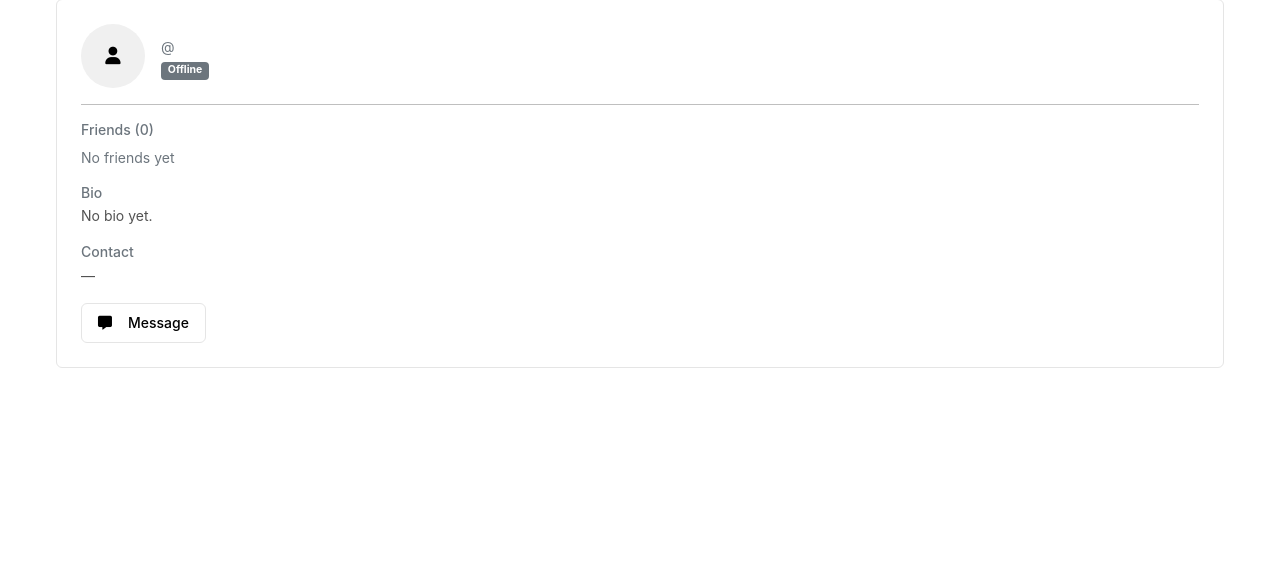
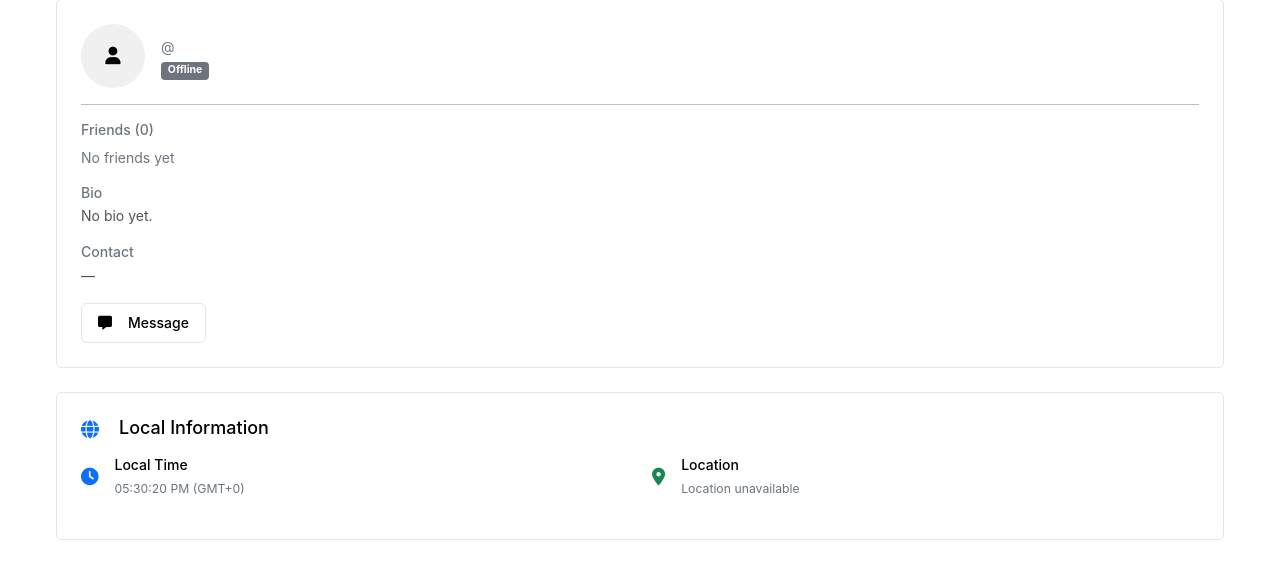
Before and after one commit to jhwhangug3/xch, a Flask app: template templates/user_profile.html in a window 1280 px wide. Shown: the part 78-657 px from the top of the page. Run offline with Flask 3, Linux system fonts and the light colour scheme; the template is opened without the code that fills it, so the values that code supplies are empty; some libraries are stand-ins or nearby versions.

Commit message:
Update user_profile.html

```diff
--- a/templates/user_profile.html
+++ b/templates/user_profile.html
@@ -66,7 +66,73 @@
                 </a>
             </div>
         </div>
+
+        <!-- Local Information Section -->
+        <div class="card p-4 mt-4">
+            <h4 class="section-title mb-3">
+                <i class="fas fa-globe text-primary me-2"></i>Local Information
+            </h4>
+            <div class="row">
+                <div class="col-md-6">
+                    <div class="d-flex align-items-center mb-3">
+                        <i class="fas fa-clock text-primary me-3 fa-lg"></i>
+                        <div>
+                            <h6 class="mb-1">Local Time</h6>
+                            <small class="text-muted" id="localTime">Loading...</small>
+                        </div>
+                    </div>
+                </div>
+                <div class="col-md-6">
+                    <div class="d-flex align-items-center mb-3">
+                        <i class="fas fa-map-marker-alt text-success me-3 fa-lg"></i>
+                        <div>
+                            <h6 class="mb-1">Location</h6>
+                            <small class="text-muted" id="userLocation">Loading...</small>
+                        </div>
+                    </div>
+                </div>
+            </div>
+        </div>
     </div>
+
+    <script>
+        // Local time and location functionality for friend's profile
+        function updateLocalTime() {
+            const now = new Date();
+            const timeString = now.toLocaleTimeString([], {
+                hour: '2-digit',
+                minute: '2-digit',
+                second: '2-digit',
+                hour12: true
+            });
+            const offset = -now.getTimezoneOffset() / 60;
+            const offsetString = offset >= 0 ? `+${offset}` : `${offset}`;
+            document.getElementById('localTime').textContent = `${timeString} (GMT${offsetString})`;
+        }
+
+        async function getUserLocation() {
+            try {
+                const response = await fetch('https://ipapi.co/json/');
+                const data = await response.json();
+                if (data.country_name && data.city) {
+                    document.getElementById('userLocation').textContent = `${data.city}, ${data.country_name}`;
+                } else if (data.country_name) {
+                    document.getElementById('userLocation').textContent = data.country_name;
+                } else {
+                    document.getElementById('userLocation').textContent = 'Location unavailable';
+                }
+            } catch (error) {
+                document.getElementById('userLocation').textContent = 'Location unavailable';
+            }
+        }
+
+        document.addEventListener('DOMContentLoaded', function() {
+            updateLocalTime();
+            getUserLocation();
+            setInterval(updateLocalTime, 1000);
+        });
+    </script>
+
     <script src="https://cdn.jsdelivr.net/npm/bootstrap@5.3.0/dist/js/bootstrap.bundle.min.js"></script>
 </body>
 </html>
```
